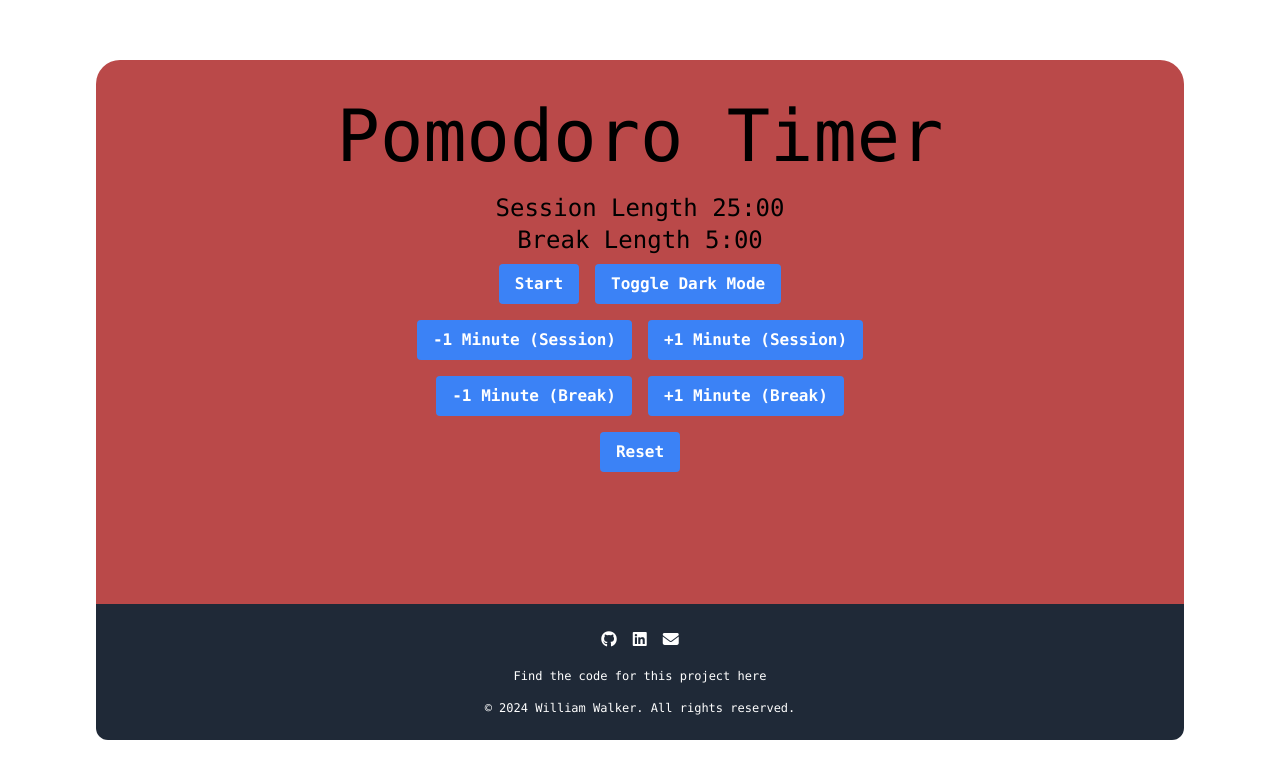
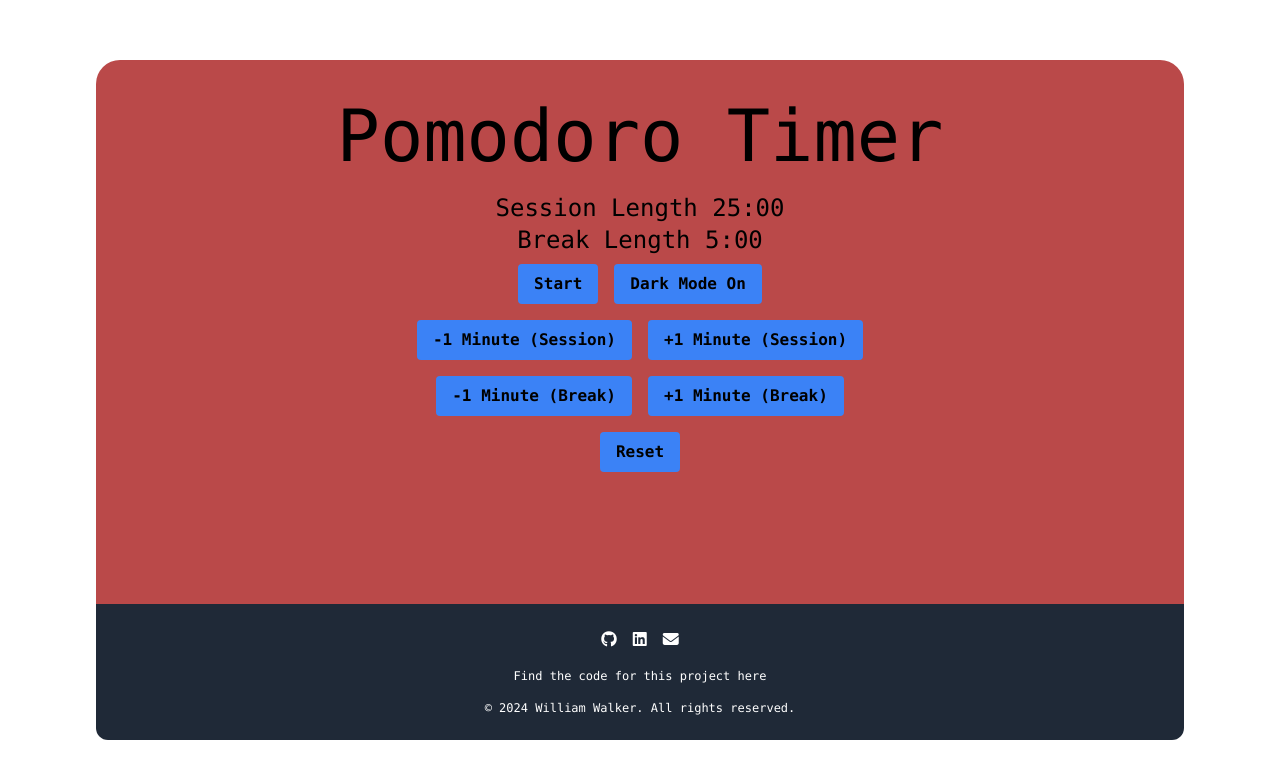
Before and after one commit to Korjubzot/pomodoro-timer, a React (Create React App) app: page / in a window 1280 px wide. Shown: the top 778 px of the page. Built offline with nearby package versions, Linux system fonts and the light colour scheme; no server answers.

Commit message:
Further improvements to dark mode

```diff
--- a/src/App.js
+++ b/src/App.js
@@ -93,9 +93,7 @@ function App() {
 
   return (
     <div className="App" style={{ backgroundColor: bgColor }}>
-      <h1 className="text-4xl sm:text-7xl mt-10 mb-5 text-black dark:text-white">
-        Pomodoro Timer
-      </h1>
+      <h1 className="text-4xl sm:text-7xl mt-10 mb-5">Pomodoro Timer</h1>
       <TimerDisplay sessionLength={sessionLength} breakLength={breakLength} />
       <StartStopButton onClick={startStop} isRunning={isRunning} />
       <DarkModeToggle />
@@ -112,12 +110,11 @@ function App() {
       <ResetButton reset={reset} />
       <br></br>
       <footer className="fixed inset-x-0 bottom-0 bg-gray-800 p-5 sm:p-6 text-center text-white rounded-b-xl">
-        <div className="flex justify-center space-x-4">
+        <div className="flex justify-center space-x-4 ">
           <a
             href="https://github.com/Korjubzot"
             target="_blank"
             rel="noopener noreferrer"
-            className="hover:text-gray-300"
           >
             <i className="fab fa-github"></i>
             <span className="sr-only">GitHub</span>
@@ -126,21 +123,16 @@ function App() {
             href="https://www.linkedin.com/in/billy-walker-ab0013278/"
             target="_blank"
             rel="noopener noreferrer"
-            className="hover:text-gray-300"
           >
             <i className="fab fa-linkedin"></i>
             <span className="sr-only">LinkedIn</span>
           </a>
-          <a
-            href="mailto: walkerbilly1997@gmail.com"
-            className="hover:text-gray-300"
-          >
-            {" "}
+          <a href="mailto: walkerbilly1997@gmail.com">
             <i className="fa-solid fa-envelope"></i>
             <span className="sr-only">Email</span>
           </a>
         </div>
-        <p className="mt-4 text-xs ">
+        <p className="mt-4 text-xs">
           <a
             href="https://github.com/Korjubzot/pomodoro-timer"
             target="_blank"
@@ -150,7 +142,7 @@ function App() {
             Find the code for this project here
           </a>
         </p>
-        <p className="mt-4 text-xs">
+        <p className="mt-4 text-xs text-white">
           © 2024 William Walker. All rights reserved.
         </p>
       </footer>
--- a/src/components/DarkModeToggle/DarkModeToggle.js
+++ b/src/components/DarkModeToggle/DarkModeToggle.js
@@ -6,14 +6,16 @@ function DarkModeToggle() {
   useEffect(() => {
     if (isDarkMode) {
       document.body.classList.add("dark");
+      document.body.style.backgroundColor = "#333";
     } else {
       document.body.classList.remove("dark");
+      document.body.style.backgroundColor = "#fff";
     }
   }, [isDarkMode]);
 
   return (
     <button className="btn" onClick={() => setIsDarkMode(!isDarkMode)}>
-      Toggle Dark Mode
+      {isDarkMode ? "Dark Mode Off" : "Dark Mode On"}
     </button>
   );
 }
--- a/src/index.css
+++ b/src/index.css
@@ -2,8 +2,16 @@
 @tailwind components;
 @tailwind utilities;
 
+* {
+  @apply text-black dark:text-white transition-colors duration-500;
+}
+
+i {
+  @apply text-white hover:text-gray-300;
+}
+
 .btn {
-  @apply bg-blue-500 hover:bg-blue-700 text-white font-bold py-2 px-4 m-2 rounded;
+  @apply bg-blue-500 hover:bg-blue-700 dark:bg-blue-800 dark:hover:bg-blue-950 font-bold py-2 px-4 m-2 rounded;
 }
 
 .App {
```
